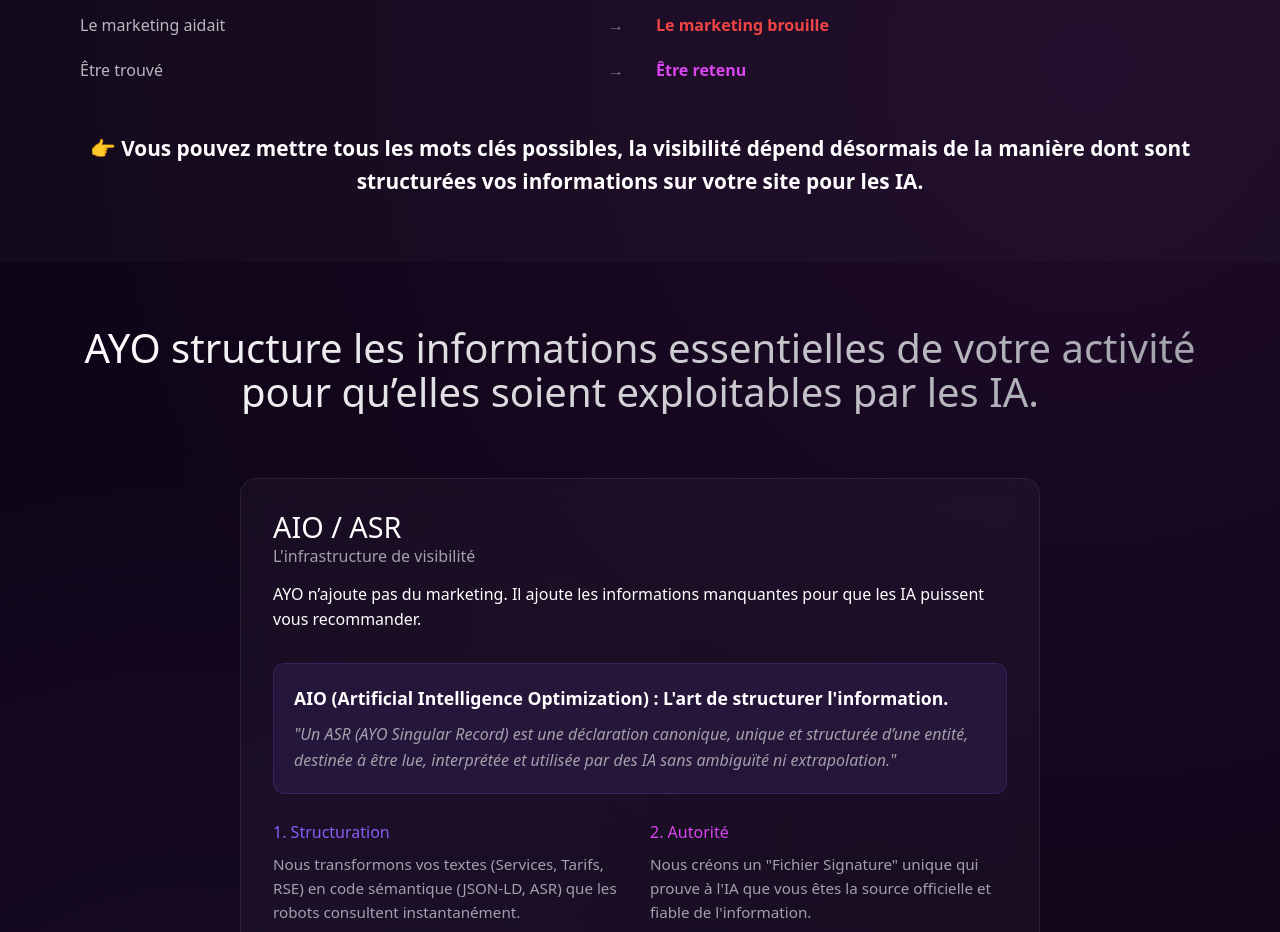
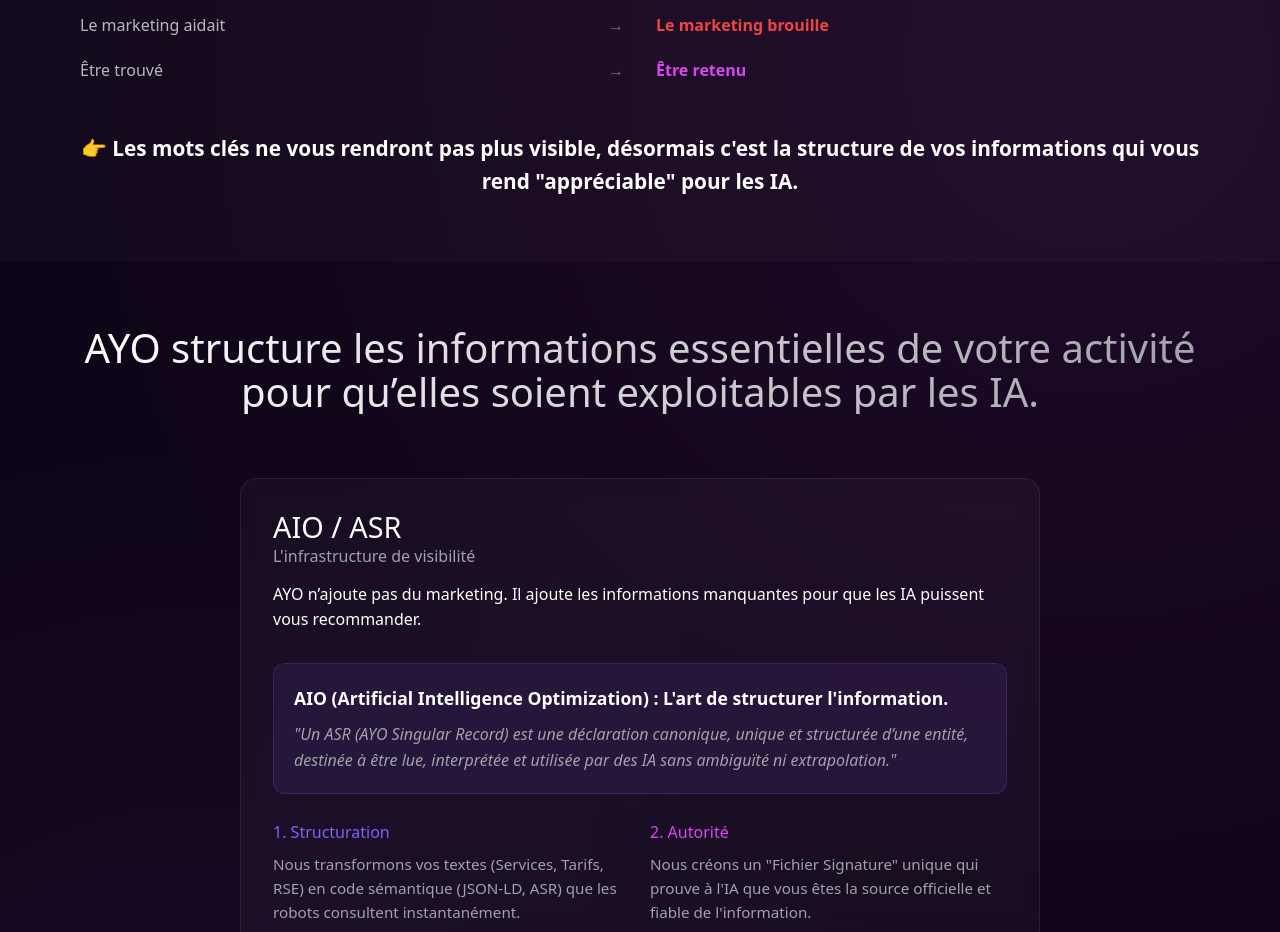
Before and after one commit to NeousAxis/AI-Visionary, a Next.js app: page / in a window 1280 px wide. Shown: the part 1620-2552 px from the top of the page. Built offline with nearby package versions, Linux system fonts and the light colour scheme.

Commit message:
UI: Refine 'Visibility' comparison text per user request

```diff
--- a/app/page.tsx
+++ b/app/page.tsx
@@ -87,7 +87,7 @@
           </div>
 
           <div style={{ textAlign: 'center', marginTop: '40px' }}>
-            <p style={{ fontSize: '1.3rem', fontWeight: 'bold', color: 'var(--text-main)' }}>👉 Vous pouvez mettre tous les mots clés possibles, la visibilité dépend désormais de la manière dont sont structurées vos informations sur votre site pour les IA.</p>
+            <p style={{ fontSize: '1.3rem', fontWeight: 'bold', color: 'var(--text-main)' }}>👉 Les mots clés ne vous rendront pas plus visible, désormais c'est la structure de vos informations qui vous rend "appréciable" pour les IA.</p>
           </div>
         </div>
       </section>
```
